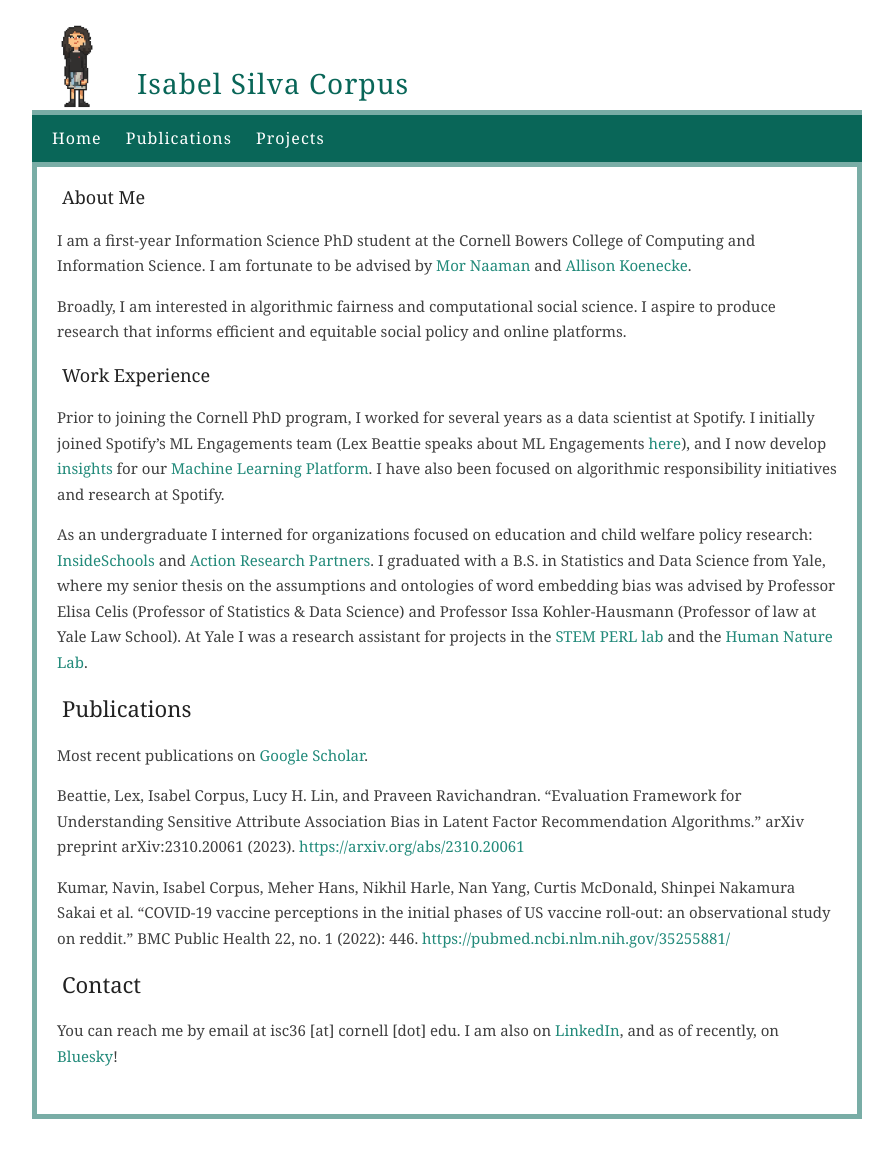
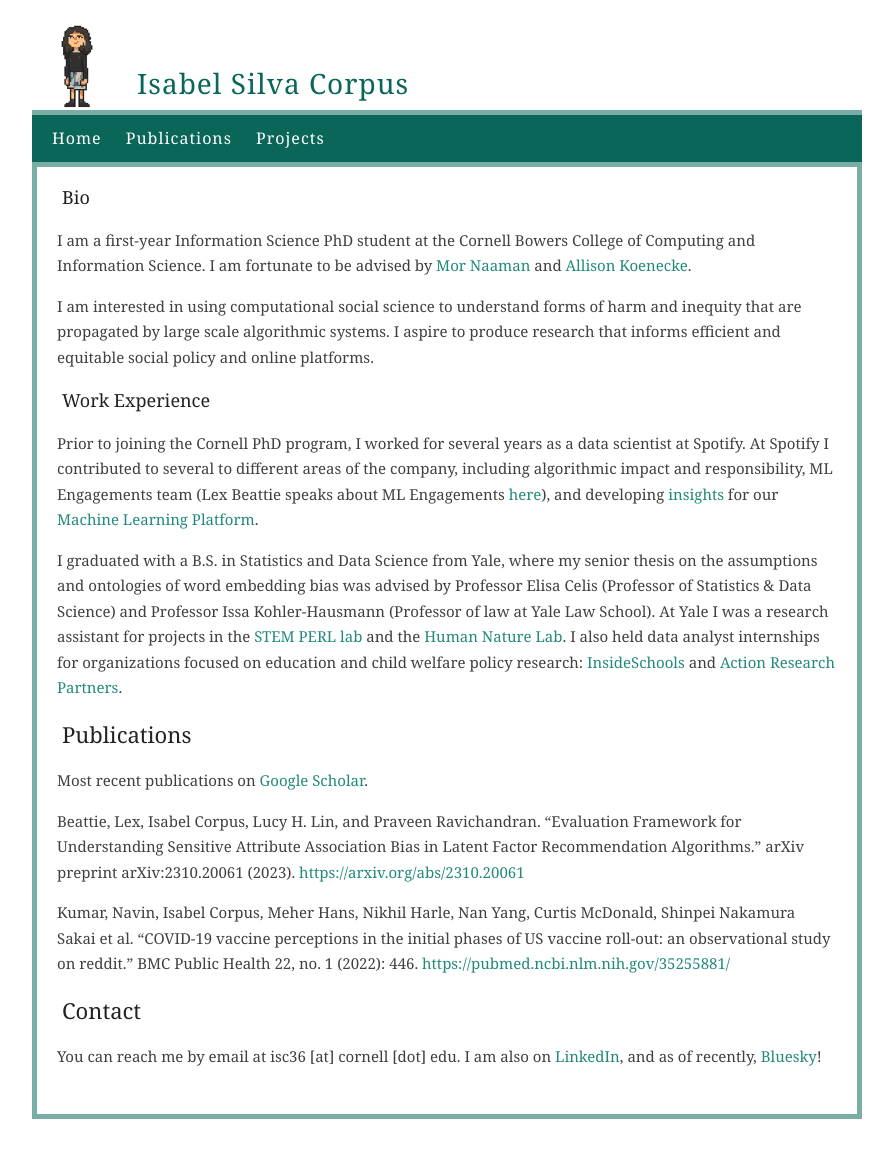
Before and after one commit to isabelsilvacorpus/isabelsilvacorpus.github.io, a Jekyll site: the page built from index.md, in a window 1280 px wide. Shown: the whole page, without its empty margins (193-1086 px from the left). Built offline with Jekyll 4.4.1, drawn with Linux system fonts in a browser that asks for light colours.

Commit message:
change spotify to be past tense

```diff
--- a/assets/style.scss
+++ b/assets/style.scss
@@ -7,7 +7,7 @@
 
 @use "reset" as *;
 @use "../_sass/_variables" as *;
-@use "svg-icons" as *;
+@use "../_sass/_svg-icons" as *;
 // Syntax highlighting @import is at the bottom of this file
 
 /**************/
--- a/index.md
+++ b/index.md
@@ -3,17 +3,17 @@
 title: Home
 ---
 
-### About Me
+### Bio
 
 I am a first-year Information Science PhD student at the Cornell Bowers College of Computing and Information Science. I am fortunate to be advised by [Mor Naaman](https://mmoorr.github.io/www_personal/) and [Allison Koenecke](https://koenecke.infosci.cornell.edu/).
 
-Broadly, I am interested in algorithmic fairness and computational social science. I aspire to produce research that informs efficient and equitable social policy and online platforms.
+I am interested in using computational social science to understand forms of harm and inequity that are propagated by large scale algorithmic systems. I aspire to produce research that informs efficient and equitable social policy and online platforms.
 
 ### Work Experience
 
-Prior to joining the Cornell PhD program, I worked for several years as a data scientist at Spotify. I initially joined Spotify's ML Engagements team (Lex Beattie speaks about ML Engagements [here](https://www.youtube.com/watch?v=WvwclqkEEpE)), and I now develop [insights](https://medium.com/@SpotifyInsights) for our [Machine Learning Platform](https://engineering.atspotify.com/2019/12/the-winding-road-to-better-machine-learning-infrastructure-through-tensorflow-extended-and-kubeflow/). I have also been focused on algorithmic responsibility initiatives and research at Spotify.
+Prior to joining the Cornell PhD program, I worked for several years as a data scientist at Spotify. At Spotify I contributed to several to different areas of the company, including algorithmic impact and responsibility, ML Engagements team (Lex Beattie speaks about ML Engagements [here](https://www.youtube.com/watch?v=WvwclqkEEpE)), and developing [insights](https://medium.com/@SpotifyInsights) for our [Machine Learning Platform](https://engineering.atspotify.com/2019/12/the-winding-road-to-better-machine-learning-infrastructure-through-tensorflow-extended-and-kubeflow/).
 
-As an undergraduate I interned for organizations focused on education and child welfare policy research: [InsideSchools](https://insideschools.org/about/about-us) and [Action Research Partners](https://www.actionresearch.io). I graduated with a B.S. in Statistics and Data Science from Yale, where my senior thesis on the assumptions and ontologies of word embedding bias was advised by Professor Elisa Celis (Professor of Statistics & Data Science) and Professor Issa Kohler-Hausmann (Professor of law at Yale Law School). At Yale I was a research assistant for projects in the [STEM PERL lab](https://stem-perl.yale.edu/) and the [Human Nature Lab](https://humannaturelab.net/).
+I graduated with a B.S. in Statistics and Data Science from Yale, where my senior thesis on the assumptions and ontologies of word embedding bias was advised by Professor Elisa Celis (Professor of Statistics & Data Science) and Professor Issa Kohler-Hausmann (Professor of law at Yale Law School). At Yale I was a research assistant for projects in the [STEM PERL lab](https://stem-perl.yale.edu/) and the [Human Nature Lab](https://humannaturelab.net/). I also held data analyst internships for organizations focused on education and child welfare policy research: [InsideSchools](https://insideschools.org/about/about-us) and [Action Research Partners](https://www.actionresearch.io).
 
 ## Publications
 
@@ -24,4 +24,4 @@
 Kumar, Navin, Isabel Corpus, Meher Hans, Nikhil Harle, Nan Yang, Curtis McDonald, Shinpei Nakamura Sakai et al. "COVID-19 vaccine perceptions in the initial phases of US vaccine roll-out: an observational study on reddit." BMC Public Health 22, no. 1 (2022): 446. [https://pubmed.ncbi.nlm.nih.gov/35255881/](https://pubmed.ncbi.nlm.nih.gov/35255881/)
 
 ## Contact
-You can reach me by email at isc36 [at] cornell [dot] edu. I am also on [LinkedIn](https://www.linkedin.com/in/isabel-corpus-03b986124), and as of recently, on [Bluesky](https://bsky.app/profile/isabelcorpus.bsky.social)!
+You can reach me by email at isc36 [at] cornell [dot] edu. I am also on [LinkedIn](https://www.linkedin.com/in/isabel-corpus-03b986124), and as of recently, [Bluesky](https://bsky.app/profile/isabelcorpus.bsky.social)!
```
Also changed, not shown: Gemfile.lock, 2 other files.
